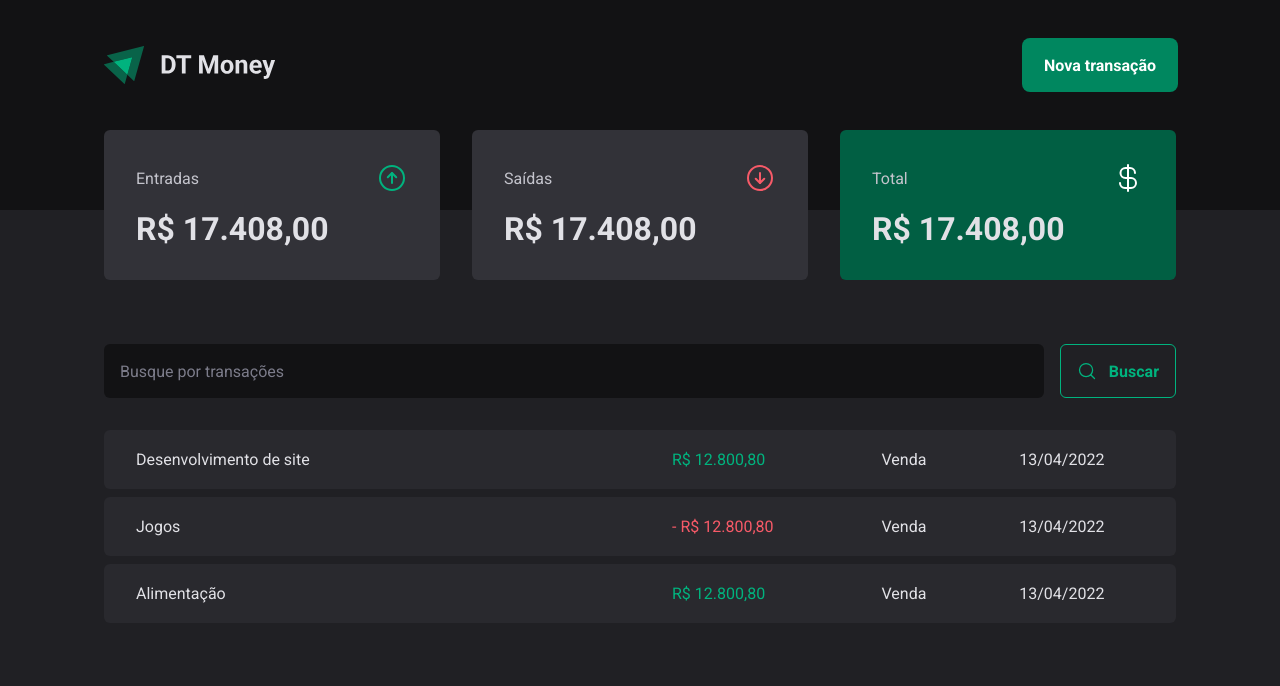
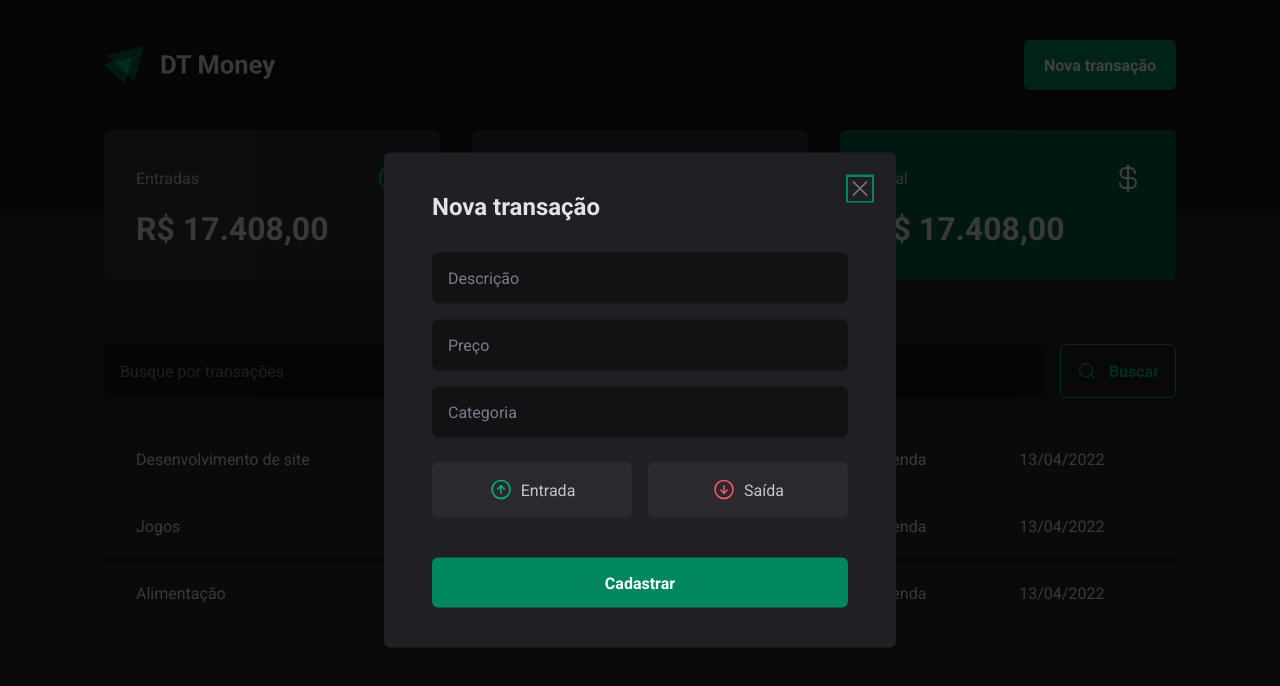
Before and after one commit to AndersonAslap/project-dt-money-02, a React (Vite) app: page / in a window 1280 px wide. Both pictures are taken after a click on the button "Nova transação". Shown: the top 686 px of the page. Built offline with nearby package versions, Linux system fonts and the light colour scheme.

Commit message:
feat: layouts

```diff
--- a/package.json
+++ b/package.json
@@ -9,6 +9,8 @@
     "preview": "vite preview"
   },
   "dependencies": {
+    "@radix-ui/react-dialog": "^1.0.2",
+    "@radix-ui/react-radio-group": "^1.1.0",
     "phosphor-react": "^1.4.1",
     "react": "^18.2.0",
     "react-dom": "^18.2.0",
--- a/src/components/Header/index.tsx
+++ b/src/components/Header/index.tsx
@@ -1,6 +1,8 @@
 import { HeaderContainer, HeaderContent, NewTransactionButton } from "./styles";
+import * as Dialog from '@radix-ui/react-dialog';
 
 import logoImg from '../../assets/logo.svg';
+import { NewTransactionModal } from "../NewTransactionModal";
 
 export function Header() {
     return (
@@ -8,10 +10,17 @@
             <HeaderContent>
                 <img src={logoImg} alt="" />
 
-                <NewTransactionButton>
-                    Nova transação
-                </NewTransactionButton>
-            </HeaderContent>
+                <Dialog.Root>
+                    <Dialog.Trigger asChild>
+                        <NewTransactionButton>
+                            Nova transação
+                        </NewTransactionButton>
+                    </Dialog.Trigger>
+
+                    <NewTransactionModal />
+                </Dialog.Root>
+
+        </HeaderContent>
         </HeaderContainer>
     )
 }
--- /dev/null
+++ b/src/components/NewTransactionModal/index.tsx
@@ -0,0 +1,42 @@
+import * as Dialog from '@radix-ui/react-dialog';
+import { ArrowCircleDown, ArrowCircleUp, X } from 'phosphor-react';
+import { CloseButton, Content, Overlay, TransactionType, TransactionTypeButton } from './styles';
+
+export function NewTransactionModal() {
+    return (
+        <Dialog.Portal>
+            <Overlay />
+            <Content>
+
+                <Dialog.Title>Nova transação</Dialog.Title>
+
+                <CloseButton>
+                    <X size={24}/>
+                </CloseButton>
+
+                <form action=''>
+                    <input type="text"  placeholder='Descrição' required />
+                    <input type="number" placeholder='Preço' required />
+                    <input type="text" placeholder='Categoria' required/>
+
+                    <TransactionType>
+                        <TransactionTypeButton variant='income' value='income'>
+                            <ArrowCircleUp  size={24}/>
+                            Entrada
+                        </TransactionTypeButton>
+
+                        <TransactionTypeButton variant='outcome' value='outcome'>
+                            <ArrowCircleDown  size={24}/>
+                            Saída
+                        </TransactionTypeButton>
+                    </TransactionType>
+
+                    <button type="submit">
+                        Cadastrar
+                    </button>
+                </form>
+
+            </Content>
+        </Dialog.Portal>
+    )
+}
--- /dev/null
+++ b/src/components/NewTransactionModal/styles.ts
@@ -0,0 +1,114 @@
+import * as Dialog from '@radix-ui/react-dialog';
+import * as RadioGroup from '@radix-ui/react-radio-group';
+import styled from 'styled-components';
+
+export const Overlay = styled(Dialog.Overlay)`
+    position: fixed;
+    width: 100vw;
+    height: 100vh;
+    inset: 0;
+    background: rgba(0, 0, 0, 0.75);
+`;
+
+export const Content = styled(Dialog.Content)`
+    min-width: 32rem;
+    border-radius: 6px;
+    padding: 2.5rem 3rem;
+    background: ${({ theme }) => theme['gray-800']};
+
+    position: fixed;
+    top: 50%;
+    left: 50%;
+    transform: translate(-50%, -50%);
+
+    form {
+        margin-top: 2rem;
+
+        display: flex;
+        flex-direction: column;
+        gap: 1rem;
+
+        input {
+            border-radius: 6px;
+            border: 0;
+            background: ${({ theme }) => theme['gray-900']};
+            color: ${({ theme }) => theme['gray-300']};
+            padding: 1rem;
+
+            &::placeholder {
+                color: ${({ theme }) => theme['gray-500']};
+            }
+        }
+
+        button[type="submit"] {
+            height: 50px;
+            border: 0;
+            background: ${({ theme }) => theme['green-500']};
+            color: ${({ theme }) => theme['white']};
+            font-weight: bold;
+            padding: 0 1.25rem;
+            border-radius: 6px;
+            margin-top: 1.5rem;
+            cursor: pointer;
+
+            &:hover {
+                background: ${({ theme }) => theme['green-700']};
+                transition: background-color 0.2s;
+            }
+        }
+    }
+`;
+
+export const CloseButton = styled(Dialog.Close)`
+    position: absolute;
+    background: transparent;
+    border: 0;
+    top: 1.5rem;
+    right: 1.5rem;
+    line-height: 0;
+    cursor: pointer;
+    color: ${({ theme }) => theme['gray-500']};
+`;
+
+export const TransactionType = styled(RadioGroup.Root)`
+    display: grid;
+    grid-template-columns: repeat(2, 1fr);
+    gap: 1rem;
+    margin-top: 0.5rem;
+`;
+
+interface TransactionTypeButtonProps {
+    variant: 'income' | 'outcome'
+}
+
+export const TransactionTypeButton = styled(RadioGroup.Item)<TransactionTypeButtonProps>`
+    background: ${({ theme }) => theme['gray-700']};
+    padding: 1rem;
+    display: flex;
+    align-items: center;
+    justify-content: center;
+    gap: 0.5rem;
+    border-radius: 6px;
+    cursor: pointer;
+    border: 0;
+    color: ${({ theme }) => theme['gray-300']};
+
+    svg {
+        color: ${props => props.variant === 'income' ? props.theme['green-300'] : props.theme['red-300']}
+    }
+
+    &[data-state='unchecked']:hover {
+        transition: background-color 0.2s;
+        background: ${({ theme }) => theme['gray-600']};
+    }
+
+
+    &[data-state='checked'] {
+        color: ${({ theme }) => theme['white']};
+        background: ${props => props.variant === 'income' ? props.theme['green-500'] : props.theme['red-500']};
+
+        svg {
+            color: ${({ theme }) => theme['white']};
+        }
+    }
+`;
```
Also changed, not shown: 1 other file (tests, documents, lock files or other folders).
